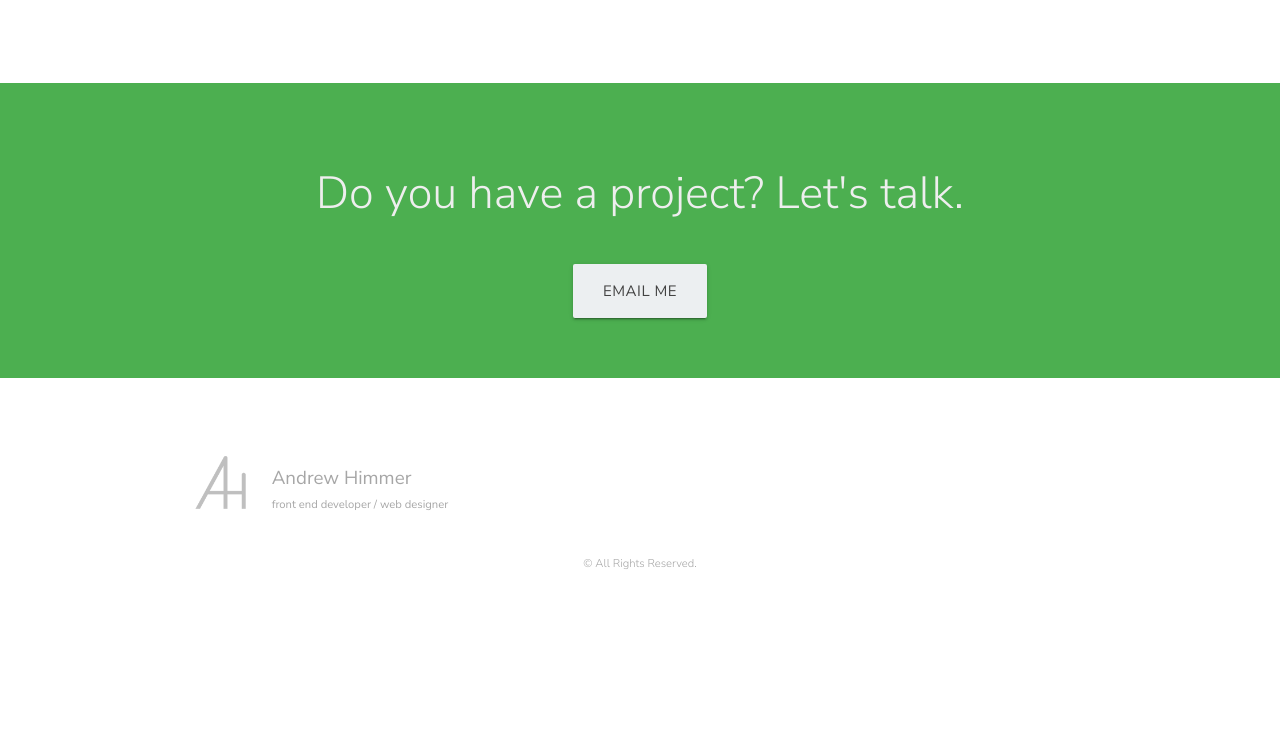
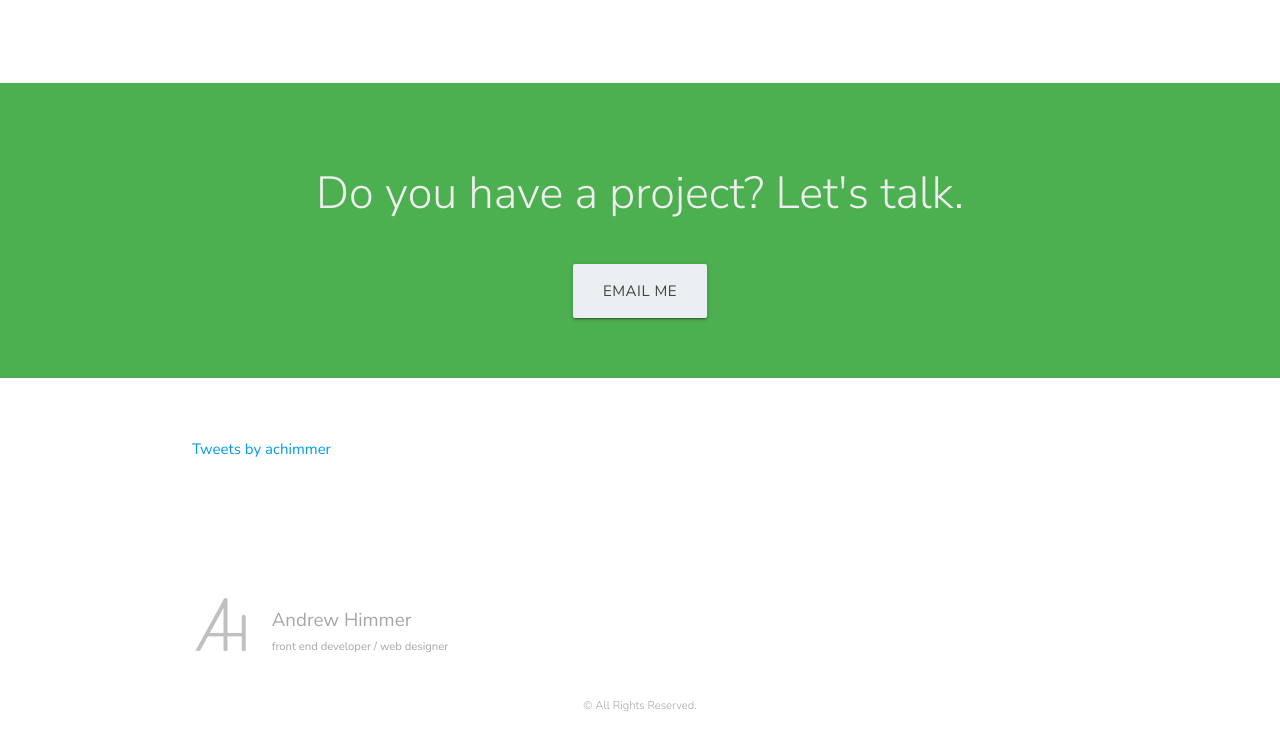
Before and after one commit to achimmer/achimmer.github.io, a plain HTML site: page index.html in a window 1280 px wide. Shown: the part 2510-3242 px from the top of the page. Before the commit the page ends 3099 px from the top, so only its background shows below. Drawn offline with nearby package versions, Linux system fonts and the light colour scheme; a script that the page names is missing.

Commit message:
Added twitter feed section

```diff
--- a/index.html
+++ b/index.html
@@ -121,6 +121,11 @@
         <a class="btn-large blue-grey lighten-5 grey-text text-darken-3" href="mailto:achimmer@gmail.com">Email me</a>
       </div>
     </section>
+    <section class="section">
+      <div class="container">
+        <a class="twitter-timeline" data-height="1000" href="https://twitter.com/achimmer?ref_src=twsrc%5Etfw">Tweets by achimmer</a> <script async src="https://platform.twitter.com/widgets.js" charset="utf-8"></script>
+      </div>
+    </section>
   </main>
 
   <footer class="page-footer white grey-text text-darken-3">
```
